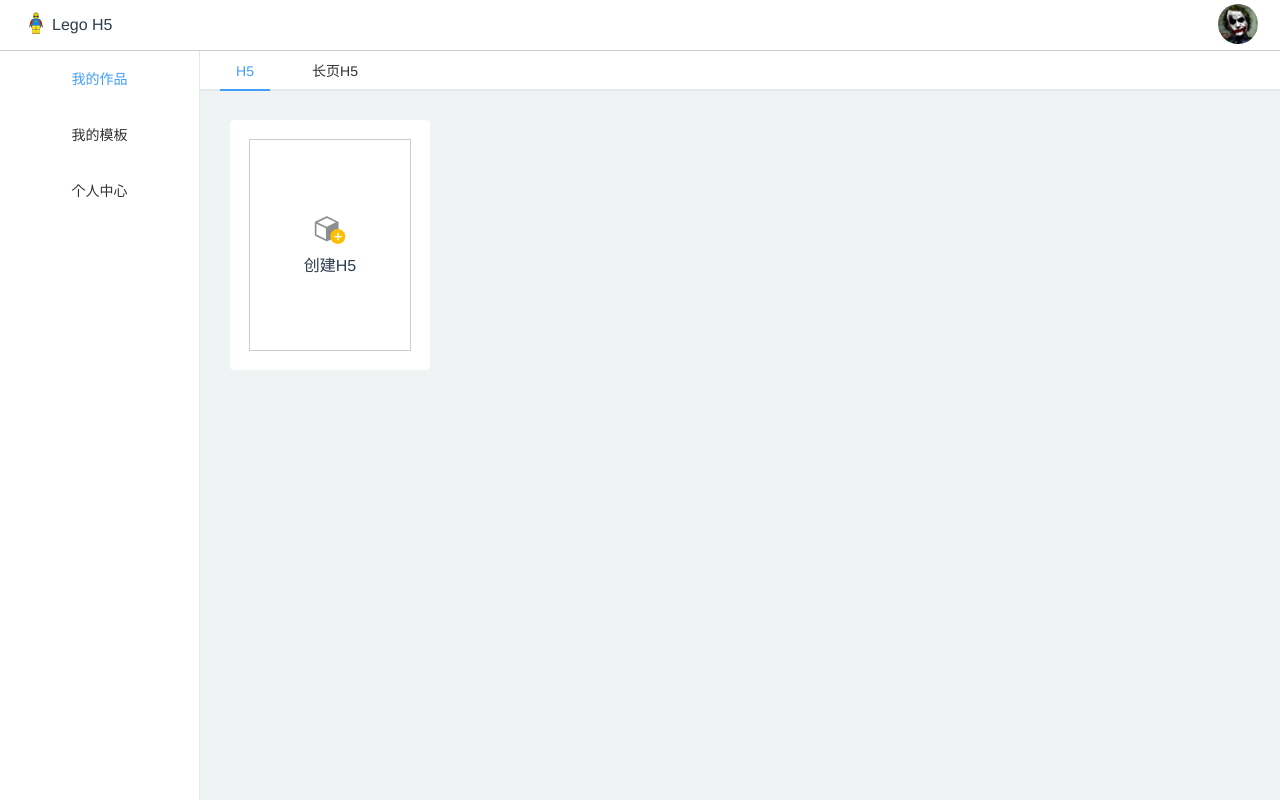
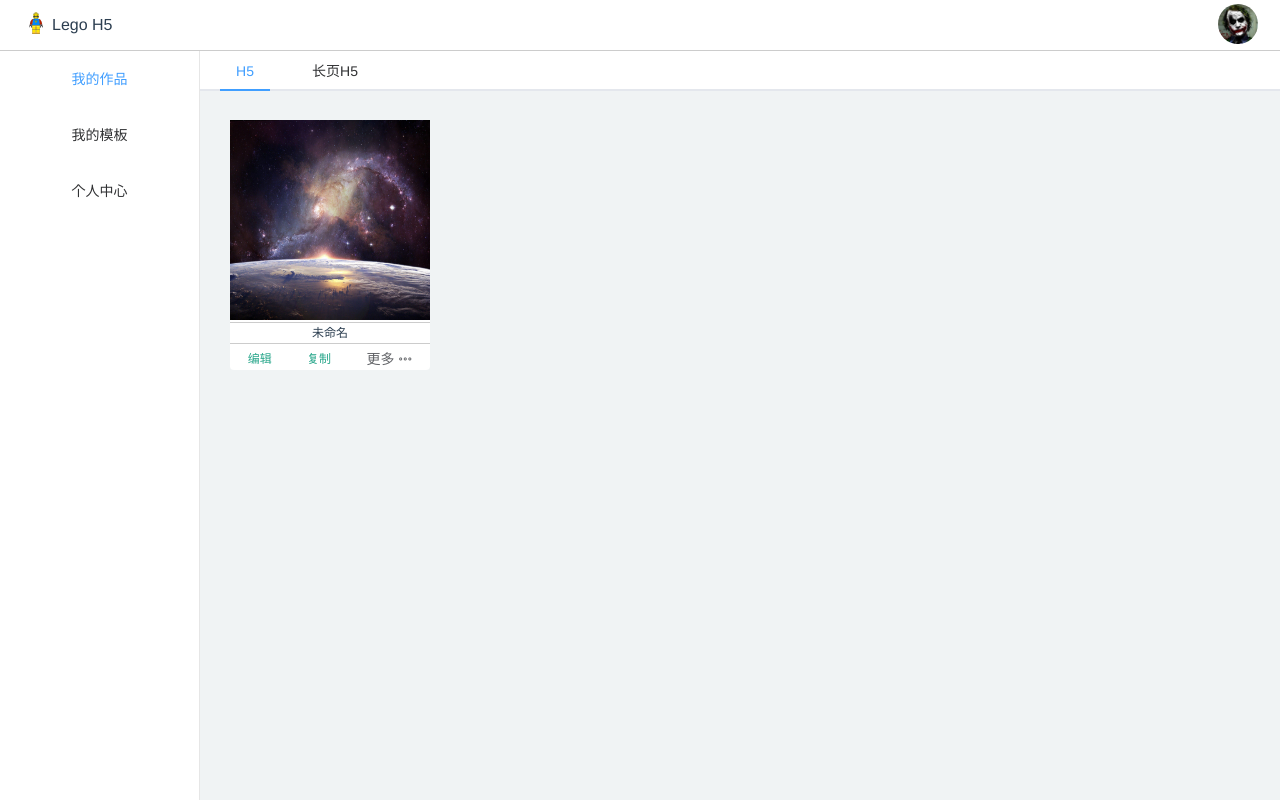
Before and after one commit to MagicHacker/Lego-H5, a Vue app: page /#/mainPage/worksPage in a window 1280 px wide. Built offline with nearby package versions, Linux system fonts and the light colour scheme.

Commit message:
feat: 构建内容模板组件

```diff
--- a/src/components/content-template/index.vue
+++ b/src/components/content-template/index.vue
@@ -1,8 +1,71 @@
 <template>
-  <div>内容模板页</div>
+  <div class="content-tpl-wrap">
+    <div class="content-tpl-cover">
+      <img src="../../assets/images/login-bg.png" alt />
+    </div>
+    <div class="content-tpl-name">未命名</div>
+    <div class="content-tpl-operation">
+      <div>编辑</div>
+      <div>复制</div>
+      <el-dropdown>
+        <span>
+          更多
+          <i class="el-icon-more-outline"></i>
+        </span>
+        <el-dropdown-menu slot="dropdown">
+          <el-dropdown-item>复制为模板</el-dropdown-item>
+          <el-dropdown-item>上传封面</el-dropdown-item>
+          <el-dropdown-item>删除</el-dropdown-item>
+        </el-dropdown-menu>
+      </el-dropdown>
+    </div>
+  </div>
 </template>
 <script lang="ts">
-import Vue from "vue";
-export default Vue.extend({});
+import { Component, Vue } from "vue-property-decorator";
+@Component
+export default class contentTemplate extends Vue {}
 </script>
-<style lang="less" scoped></style>
+<style lang="less" scoped>
+.content-tpl-wrap {
+  width: 200px;
+  height: 250px;
+  background-color: #fff;
+  cursor: pointer;
+  border-radius: 4px;
+  font-size: 12px;
+  &:hover {
+    box-shadow: 0 0 16px 0 rgba(0, 0, 0, 0.16);
+    transform: translate3d(0, -2px, 0);
+  }
+  .content-tpl-cover {
+    width: 100%;
+    height: 200px;
+    border-bottom: 1px solid #ccc;
+    padding-bottom: 2px;
+    img {
+      width: 100%;
+      height: 100%;
+    }
+  }
+  .content-tpl-name {
+    width: 100%;
+    height: 20px;
+    border-bottom: 1px solid #ccc;
+    line-height: 20px;
+  }
+  .content-tpl-operation {
+    width: 100%;
+    height: 30px;
+    line-height: 30px;
+    display: flex;
+    align-items: center;
+    justify-content: space-around;
+    color: #25a589;
+    /deep/ el-dropdown {
+      color: #25a589;
+      font-size: 12px;
+    }
+  }
+}
+</style>
--- a/src/views/works-page/index.vue
+++ b/src/views/works-page/index.vue
@@ -2,7 +2,7 @@
   <div class="works-page-wrap">
     <tabs-page>
       <template v-slot:blank>
-        <blank-template></blank-template>
+        <content-template></content-template>
       </template>
     </tabs-page>
   </div>
@@ -11,10 +11,12 @@
 import { Component, Vue } from "vue-property-decorator";
 import tabsPage from "../../components/tabs-page/index.vue";
 import blankTemplate from "../../components/blank-template/index.vue";
+import contentTemplate from "../../components/content-template/index.vue";
 @Component({
   components: {
     tabsPage,
-    blankTemplate
+    blankTemplate,
+    contentTemplate
   }
 })
 export default class WorksPage extends Vue {}
```
